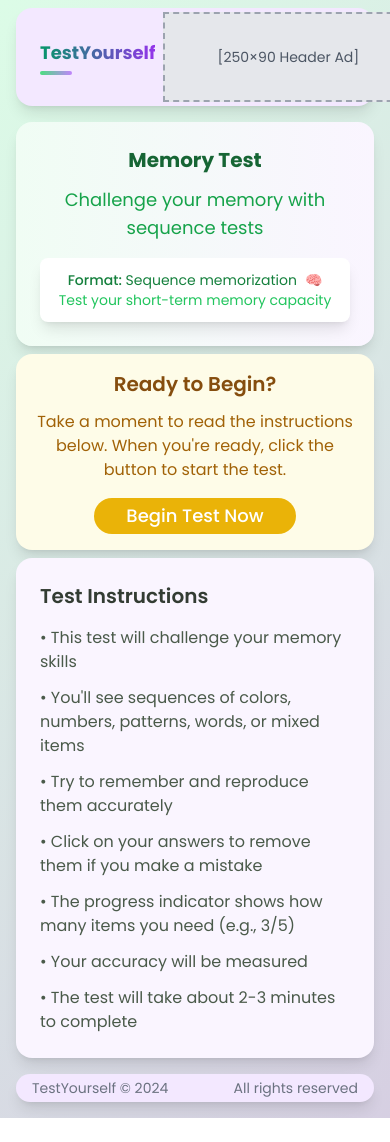
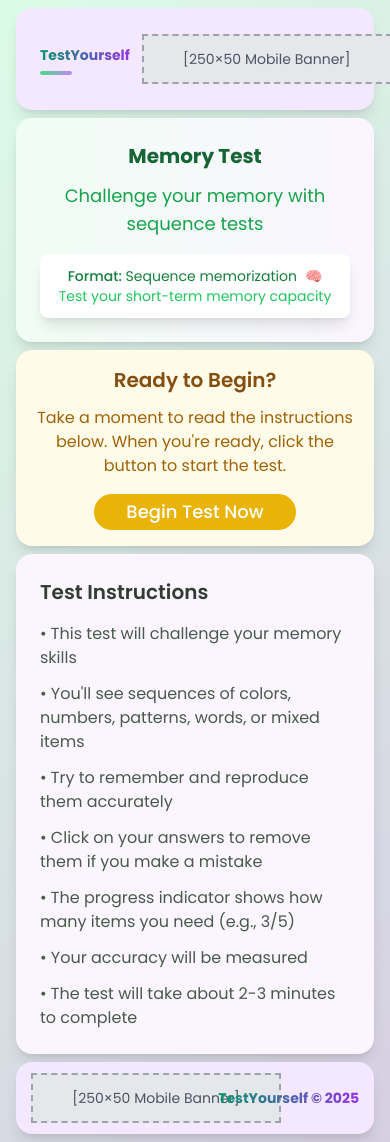
Before and after one commit to sornok/testyourself, a Next.js app: page /memory in a window 390 px wide. Before the commit the page ends 1118 px from the top, so only its background shows below. Built offline with nearby package versions, Linux system fonts and the light colour scheme.

Commit message:
Complete TestYourself project - All tests and components fully implemented with consistent footer design

```diff
--- a/src/components/Footer.tsx
+++ b/src/components/Footer.tsx
@@ -1,16 +1,83 @@
 const Footer = () => {
   return (
-    <div className="w-full px-4 sm:px-6 lg:px-8 pb-4 mt-2">
+    <div className="w-full px-4 sm:px-6 lg:px-8 mb-2">
       <div className="max-w-6xl mx-auto">
-        <footer className="w-full rounded-2xl shadow-lg py-1 px-4 bg-purple-100">
-        <div className="flex justify-between items-center">
-          <div className="text-sm text-gray-500">
-            TestYourself © 2024
+        <footer className="w-full rounded-2xl shadow-lg bg-purple-100" style={{height: '72px', padding: '6px 3px'}}>
+          {/* 2-Column Layout */}
+          <div className="flex items-center h-full gap-3">
+            {/* Left Column: Ad Banner - Takes remaining space */}
+            <div className="flex-1 flex justify-start items-center px-3 min-w-0">
+              {/* Responsive Ad Banners - Exact Google AdSense dimensions (max 60px height) */}
+              <div className="flex justify-start">
+                {/* XL: 728x60 Banner */}
+                <div className="hidden xl:block">
+                  <div
+                    className="bg-gray-200 border-2 border-dashed border-gray-400 flex items-center justify-center text-gray-600 text-sm"
+                    style={{width: '728px', height: '60px'}}
+                  >
+                    [728×60 Banner]
+                  </div>
+                </div>
+
+                {/* LG: 468x60 Banner */}
+                <div className="hidden lg:block xl:hidden">
+                  <div
+                    className="bg-gray-200 border-2 border-dashed border-gray-400 flex items-center justify-center text-gray-600 text-sm"
+                    style={{width: '468px', height: '60px'}}
+                  >
+                    [468×60 Banner]
+                  </div>
+                </div>
+
+                {/* MD: 320x50 Mobile Banner */}
+                <div className="hidden md:block lg:hidden">
+                  <div
+                    className="bg-gray-200 border-2 border-dashed border-gray-400 flex items-center justify-center text-gray-600 text-sm"
+                    style={{width: '320px', height: '50px'}}
+                  >
+                    [320×50 Mobile Banner]
+                  </div>
+                </div>
+
+                {/* SM: 250x50 Mobile Banner */}
+                <div className="hidden sm:block md:hidden">
+                  <div
+                    className="bg-gray-200 border-2 border-dashed border-gray-400 flex items-center justify-center text-gray-600 text-sm"
+                    style={{width: '250px', height: '50px'}}
+                  >
+                    [250×50 Mobile Banner]
+                  </div>
+                </div>
+
+                {/* Mobile: 250x50 Mobile Banner */}
+                <div className="block sm:hidden">
+                  <div
+                    className="bg-gray-200 border-2 border-dashed border-gray-400 flex items-center justify-center text-gray-600 text-sm"
+                    style={{width: '250px', height: '50px'}}
+                  >
+                    [250×50 Mobile Banner]
+                  </div>
+                </div>
+              </div>
+            </div>
+
+            {/* Right Column: Copyright with Gradient - Responsive Font Size */}
+            <div className="flex-shrink-0 pr-3">
+              <div
+                className="font-bold text-lg md:text-lg sm:text-base text-sm whitespace-nowrap"
+                style={{
+                  background: 'linear-gradient(90deg, #059669 0%, #9333ea 100%)',
+                  WebkitBackgroundClip: 'text',
+                  WebkitTextFillColor: 'transparent',
+                  backgroundClip: 'text',
+                  color: 'transparent',
+                  display: 'inline-block'
+                }}
+              >
+                TestYourself © 2025
+              </div>
+            </div>
           </div>
-          <div className="text-sm text-gray-500">
-            All rights reserved
-          </div>
-        </div>
         </footer>
       </div>
     </div>
--- a/src/components/Header.tsx
+++ b/src/components/Header.tsx
@@ -17,19 +17,19 @@ const Header = ({ onLogoClick }: HeaderProps) => {
   }
 
   return (
-    <div className="mb-4">
+    <div className="mb-2">
       <div className="w-full">
-        {/* Header with Ads Left and Right */}
-        <div className="w-full rounded-2xl shadow-lg bg-purple-100 px-6 py-1">
+        {/* Header with Fixed Height */}
+        <div className="w-full rounded-2xl shadow-lg bg-purple-100 px-6 py-1" style={{height: '102px'}}>
             {/* Logo Row with Ads */}
-          <div className="flex items-center justify-between">
+            <div className="flex items-center justify-between h-full gap-3">
               {/* Left: Text Logo */}
               <div className="flex-shrink-0">
                 <div
                   onClick={handleLogoClick}
-                className="cursor-pointer pr-2 sm:pr-4">
+                  className="cursor-pointer">
                   <h1
-                  className="font-bold text-lg sm:text-2xl md:text-3xl lg:text-4xl cursor-pointer transition-all duration-300"
+                    className="font-bold text-sm sm:text-lg md:text-2xl lg:text-3xl xl:text-4xl cursor-pointer transition-all duration-300"
                     style={{
                       background: 'linear-gradient(90deg, #059669 0%, #9333ea 100%)',
                       WebkitBackgroundClip: 'text',
@@ -45,55 +45,55 @@ const Header = ({ onLogoClick }: HeaderProps) => {
                 </div>
               </div>
 
-            {/* Right: Ad Banner */}
-            <div className="flex-shrink-0 max-w-full">
-              {/* XL: 728x90 Leaderboard */}
+              {/* Right: Ad Banner - Optimized Google AdSense Sizes */}
+              <div className="flex-shrink-0">
+                {/* XL: 728x90 Leaderboard - Maximum Width */}
                 <div className="hidden xl:block">
                   <div
                     className="bg-gray-200 border-2 border-dashed border-gray-400 flex items-center justify-center text-gray-600 text-sm"
                     style={{width: '728px', height: '90px'}}
                   >
-                  [728×90 Header Ad]
+                    [728×90 Leaderboard]
                   </div>
                 </div>
 
-              {/* LG: 468x90 Banner */}
+                {/* LG: 468x60 Banner - Optimal for LG */}
                 <div className="hidden lg:block xl:hidden">
                   <div
                     className="bg-gray-200 border-2 border-dashed border-gray-400 flex items-center justify-center text-gray-600 text-sm"
-                  style={{width: '468px', height: '90px'}}
+                    style={{width: '468px', height: '60px'}}
                   >
-                  [468×90 Header Ad]
+                    [468×60 Banner]
                   </div>
                 </div>
 
-              {/* MD: 320x90 Banner */}
+                {/* MD: 468x60 Banner - Can fit larger */}
                 <div className="hidden md:block lg:hidden">
                   <div
                     className="bg-gray-200 border-2 border-dashed border-gray-400 flex items-center justify-center text-gray-600 text-sm"
-                  style={{width: '320px', height: '90px'}}
+                    style={{width: '468px', height: '60px'}}
                   >
-                  [320×90 Header Ad]
+                    [468×60 Banner]
                   </div>
                 </div>
 
-              {/* SM: 300x90 Banner */}
+                {/* SM: 320x50 Mobile Banner - Optimal for SM */}
                 <div className="hidden sm:block md:hidden">
                   <div
                     className="bg-gray-200 border-2 border-dashed border-gray-400 flex items-center justify-center text-gray-600 text-sm"
-                  style={{width: '300px', height: '90px'}}
+                    style={{width: '320px', height: '50px'}}
                   >
-                  [300×90 Header Ad]
+                    [320×50 Mobile Banner]
                   </div>
                 </div>
 
-              {/* Mobile: 250x90 Banner */}
+                {/* Mobile: 250x50 Mobile Banner - Maximum for mobile */}
                 <div className="block sm:hidden">
                   <div
                     className="bg-gray-200 border-2 border-dashed border-gray-400 flex items-center justify-center text-gray-600 text-sm"
-                  style={{width: '250px', height: '90px'}}
+                    style={{width: '250px', height: '50px'}}
                   >
-                  [250×90 Header Ad]
+                    [250×50 Mobile Banner]
                   </div>
                 </div>
               </div>
```
Lines whose indentation alone changed are shown as unchanged.
